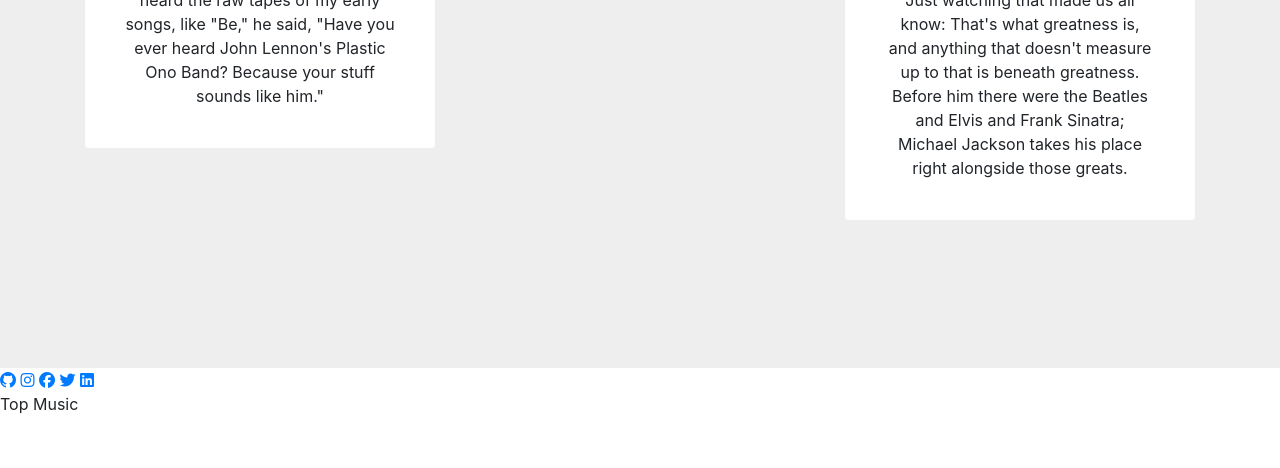
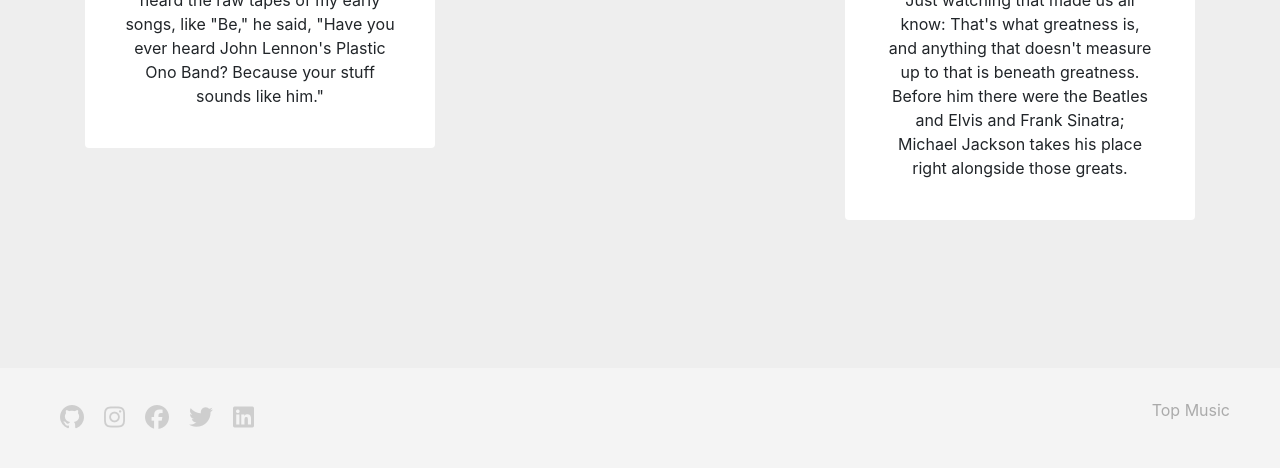
Before and after one commit to danielgoran/top-music, a plain HTML site: page index.html in a window 1280 px wide. Shown: the part 1250-1718 px from the top of the page. Before the commit the page ends 1682 px from the top, so only its background shows below. Drawn offline with nearby package versions, Linux system fonts and the light colour scheme.

Commit message:
added style for footer

```diff
--- a/css/style.css
+++ b/css/style.css
@@ -155,3 +155,35 @@ p.card-text {
     margin-bottom: 70px;
 
 }
+
+
+/*==================*/
+/*= FOOTER =========*/
+/*==================*/
+
+.footer {
+  background: #F4F4F4;
+  display: flex;
+  align-items: center;
+  justify-content: space-between;
+  height: 100px;
+  padding: 0px 50px;
+  color: rgba(0,0,0,0.3);
+}
+.footer-links {
+  display: flex;
+  align-items: center;
+}
+.footer-links a {
+  color: black;
+  opacity: 0.15;
+  text-decoration: none;
+  font-size: 24px;
+  padding: 0px 10px;
+}
+.footer-links a:hover {
+  opacity: 1;
+}
+.footer .fa-heart {
+  color: #D23333;
+}
```
